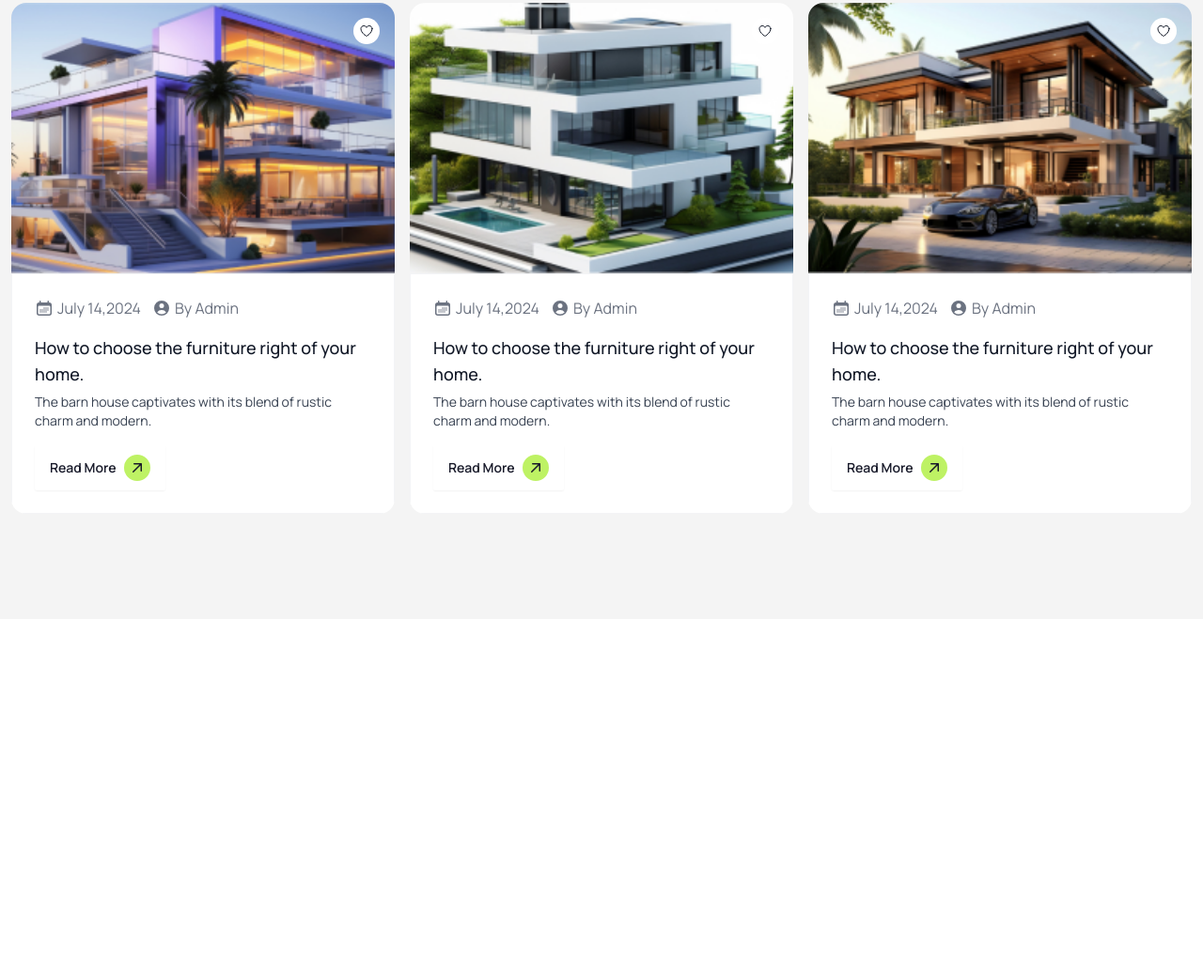
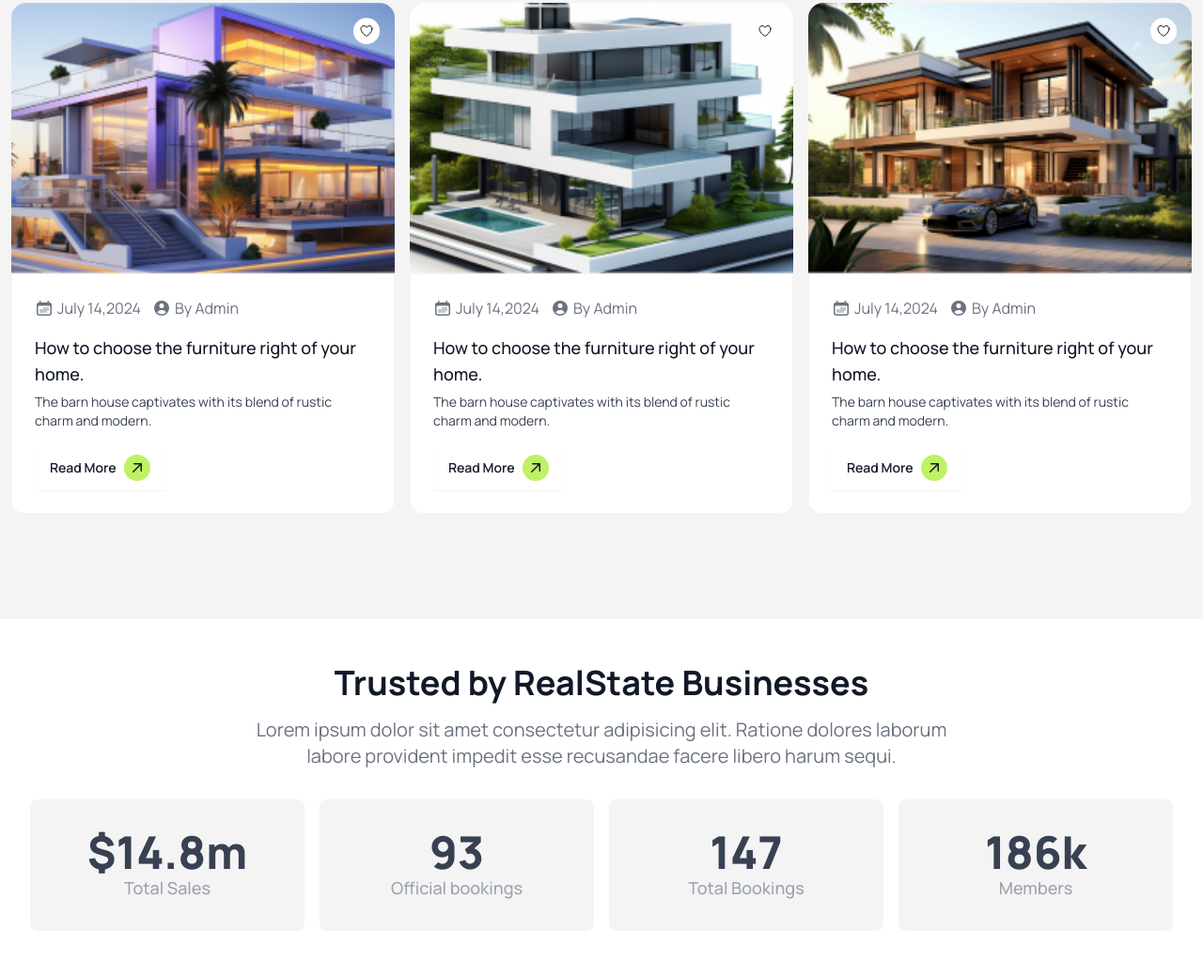
Before and after one commit to Sadik-Sami/B10-Assignment-3, a plain HTML site: page index.html in a window 1280 px wide. Shown: the part 3070-4109 px from the top of the page at 94% size. Before the commit the page ends 3729 px from the top, so only its background shows below. Drawn offline with nearby package versions, Linux system fonts and the light colour scheme.

Commit message:
personal section added

```diff
--- a/index.html
+++ b/index.html
@@ -833,6 +833,43 @@
         </div>
       </section>
 
+      <section class="mx-auto max-w-screen-xl px-4 py-8 sm:px-6 sm:py-12 lg:px-8 font-manrope">
+        <div class="mx-auto max-w-3xl text-center">
+          <h2 class="text-3xl font-bold text-gray-900 sm:text-4xl">Trusted by RealState Businesses</h2>
+
+          <p class="mt-4 text-gray-500 sm:text-xl">
+            Lorem ipsum dolor sit amet consectetur adipisicing elit. Ratione dolores laborum labore
+            provident impedit esse recusandae facere libero harum sequi.
+          </p>
+        </div>
+
+        <dl class="mt-6 grid grid-cols-1 gap-4 sm:mt-8 sm:grid-cols-2 lg:grid-cols-4">
+          <div class="flex flex-col rounded-lg bg-accent_orange px-4 py-8 text-center">
+            <dt class="order-last text-lg font-medium text-gray-400">Total Sales</dt>
+
+            <dd class="text-4xl font-extrabold text-gray-700 md:text-5xl">$14.8m</dd>
+          </div>
+
+          <div class="flex flex-col rounded-lg bg-accent_orange px-4 py-8 text-center">
+            <dt class="order-last text-lg font-medium text-gray-400">Official bookings</dt>
+
+            <dd class="text-4xl font-extrabold text-gray-700 md:text-5xl">93</dd>
+          </div>
+
+          <div class="flex flex-col rounded-lg bg-accent_orange px-4 py-8 text-center">
+            <dt class="order-last text-lg font-medium text-gray-400">Total Bookings</dt>
+
+            <dd class="text-4xl font-extrabold text-gray-700 md:text-5xl">147</dd>
+          </div>
+
+          <div class="flex flex-col rounded-lg bg-accent_orange px-4 py-8 text-center">
+            <dt class="order-last text-lg font-medium text-gray-400">Members</dt>
+
+            <dd class="text-4xl font-extrabold text-gray-700 md:text-5xl">186k</dd>
+          </div>
+        </dl>
+      </section>
+
     </main>
   </body>
 </html>
```
